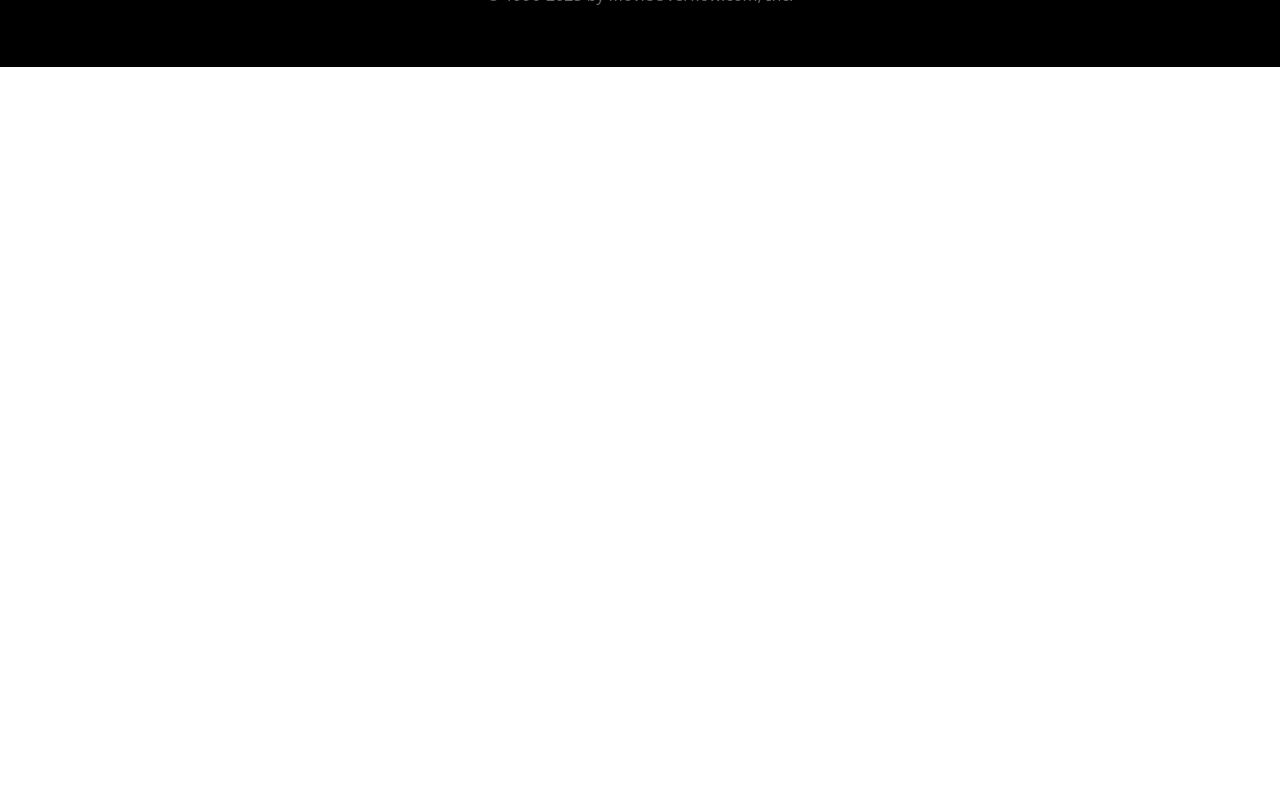
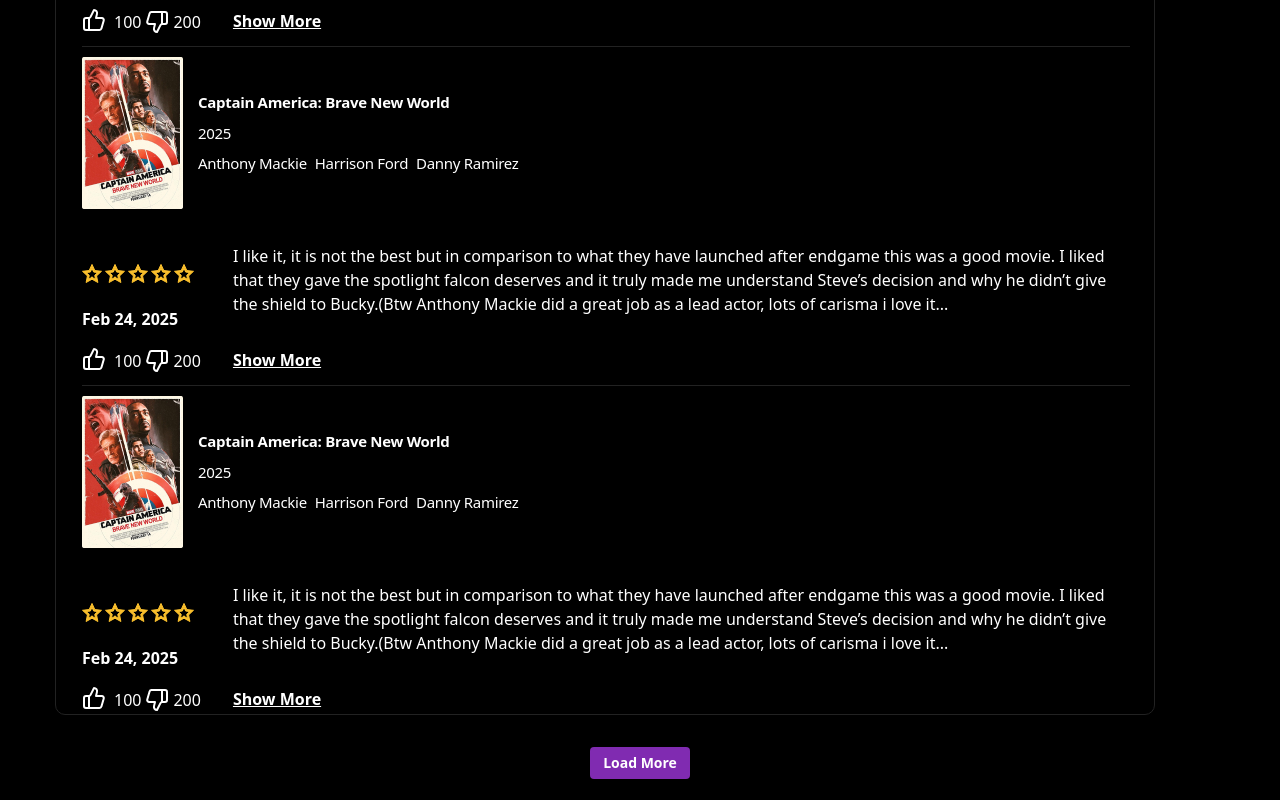
Before and after one commit to Jennyytt/MovieOverflow, a SvelteKit app: page /ProUserProfile in a window 1280 px wide. Shown: the part 3700-4500 px from the top of the page. Before the commit the page ends 3767 px from the top, so only its background shows below. Built offline with nearby package versions, Linux system fonts and the light colour scheme.

Commit message:
Feat: Add User Comments Veiws

```diff
--- /dev/null
+++ b/src/lib/customComponents/usercomment/UserCommentBlock.svelte
@@ -0,0 +1,19 @@
+<script>
+	import UserCommentCard from './UserCommentCard.svelte';
+	import { Card } from '$lib/components/ui/card';
+</script>
+
+<Card
+	class="margin-top-[20px] relative box-border w-[1100px] overflow-hidden rounded-[10px] border-[#222222] bg-[#000000]"
+>
+	<div
+		class="margin-top-[20px] relative flex w-[1100px] flex-shrink-0 flex-col items-center justify-between gap-[10px] self-stretch"
+	>
+		<br />
+		<UserCommentCard />
+		<div class="relative h-[1px] w-[1048px] bg-[#222222]"></div>
+		<UserCommentCard />
+		<div class="relative h-[1px] w-[1048px] bg-[#222222]"></div>
+		<UserCommentCard />
+	</div>
+</Card>
--- /dev/null
+++ b/src/lib/customComponents/usercomment/UserCommentCard.svelte
@@ -0,0 +1,75 @@
+<script>
+	export let rating = 4;
+	export let review =
+		'I like it, it is not the best but in comparison to what they have launched after endgame this was a good movie. I liked that they gave the spotlight falcon deserves and it truly made me understand Steve’s decision and why he didn’t give the shield to Bucky.(Btw Anthony Mackie did a great job as a lead actor, lots of carisma i love it...';
+	export let date = 'Feb 24, 2025';
+	export let like_num = 100;
+	export let dislike_num = 200;
+	import { ThumbsUp, ThumbsDown } from '@lucide/svelte';
+	import MovieInfo from '$lib/customComponents/movieinfo/MovieInfo.svelte';
+</script>
+
+<div class="relative flex w-[1048px] flex-col justify-center gap-8">
+	<MovieInfo />
+	<div class="relative flex w-[1048px] flex-row justify-center gap-8">
+		<!-- Rate, Date, like & Dislike-->
+		<div class="relative flex flex-col justify-center gap-4">
+			<!-- Star rating -->
+			<div
+				class="relative flex h-[50px] flex-shrink-0 flex-row items-center justify-start gap-[18px]"
+			>
+				{#each Array(5) as _, i}
+					<svg
+						class="relative aspect-square h-[5px] w-[5px] flex-shrink-0 cursor-pointer overflow-visible transition-transform"
+						fill="none"
+						stroke="#FBC02D"
+						stroke-width="1"
+						stroke-linecap="round"
+						stroke-linejoin="round"
+					>
+						{#if i < rating && _ > -10}
+							<path
+								d="M10.0007 15.2167L4.12246 18.5068L5.43525 11.8999L0.489746 7.3265L7.17895 6.53335L10.0007 0.416656L12.8217 6.53335L19.5108 7.3265L14.5654 11.8999L15.8782 18.5068L10.0007 15.2167Z"
+								fill="#FBC02D"
+							/>
+							<!-- Outline star path when rating is not selected -->
+						{:else}
+							<path
+								d="M10.0007 15.2167L4.12246 18.5068L5.43525 11.8999L0.489746 7.3265L7.17895 6.53335L10.0007 0.416656L12.8217 6.53335L19.5108 7.3265L14.5654 11.8999L15.8782 18.5068L10.0007 15.2167ZM10.0007 13.3067L13.5392 15.2876L12.7488 11.3098L15.7264 8.55615L11.699 8.0786L10.0007 4.39584L8.30208 8.0786L4.27418 8.55615L7.25175 11.3098L6.46134 15.2876L10.0007 13.3067Z"
+								fill="#FBC02D"
+							/>
+						{/if}
+					</svg>
+				{/each}
+			</div>
+			<!-- Date -->
+			<div class="text-left font-[18px] font-bold text-white">
+				{date}
+			</div>
+			<!-- Like & Dislike buttons -->
+			<div class="relative flex flex-row gap-1">
+				<ThumbsUp
+					class="inline-block h-[28px] w-[28px] pb-[4px] pr-[4px] transition-colors"
+					color="#FFFFFF"
+				/>
+				<button class="text-white">{like_num}</button>
+				<ThumbsDown
+					class="inline-block h-[26px] w-[24px] pt-[2px] transition-colors"
+					color="#FFFFFF"
+				/>
+				<button class="text-white">{dislike_num}</button>
+			</div>
+		</div>
+		<!-- comment & full comment button-->
+		<div class="relative flex flex-col justify-center gap-8">
+			<!-- Review Text -->
+			<div class="text-medium text-left font-[16px] text-white">
+				{review}
+			</div>
+			<!-- Date & Full Review-->
+			<div class="flex flex-row items-center justify-start gap-4">
+				<div class="text-left font-[18px] font-bold text-white underline">Show More</div>
+			</div>
+		</div>
+	</div>
+</div>
--- a/src/routes/ProUserProfile/+page.svelte
+++ b/src/routes/ProUserProfile/+page.svelte
@@ -3,6 +3,7 @@
 	import WatchListView from '../../views/userprofile/WatchListView.svelte';
 	import CriticReviewView from '../../views/userprofile/CriticReviewView.svelte';
 	import ReviewDraftView from '../../views/userprofile/ReviewDraftView.svelte';
+	import UserCommentView from '../../views/userprofile/UserCommentView.svelte';
 </script>
 
 <div>
@@ -18,4 +19,6 @@
 	<ReviewDraftView />
 	<br />
 	<br />
+	<UserCommentView />
+	<br />
 </div>
--- /dev/null
+++ b/src/views/userprofile/UserCommentView.svelte
@@ -0,0 +1,24 @@
+<script>
+	import UserCommentBlock from '$lib/customComponents/usercomment/UserCommentBlock.svelte';
+	import Button from '$lib/components/ui/button/button.svelte';
+</script>
+
+<div class="relative flex flex-shrink-0 flex-col items-start justify-center gap-8 self-stretch">
+	<div
+		class="relative flex w-[1100px] flex-shrink-0 flex-row items-center justify-between self-stretch"
+	>
+		<!-- Section title with purple line and arrow -->
+		<div class="relative flex flex-shrink-0 flex-row items-center justify-start gap-3">
+			<div class="relative h-[37px] w-[5px] flex-shrink-0 rounded-[2px] bg-[#802bb1]"></div>
+			<div class="relative text-left text-[32px] font-semibold text-white">User Comments</div>
+		</div>
+	</div>
+	<UserCommentBlock />
+	<div class="flex w-full justify-center">
+		<Button
+			class="relative flex h-[32px] w-[100px] flex-shrink-0 cursor-pointer flex-row items-center justify-center gap-[10px] rounded-[4px] bg-[#802bb1] font-bold text-white"
+		>
+			Load More
+		</Button>
+	</div>
+</div>
```
